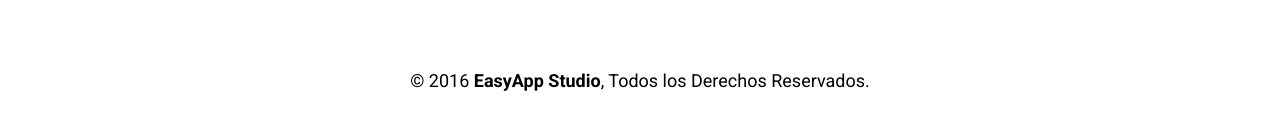
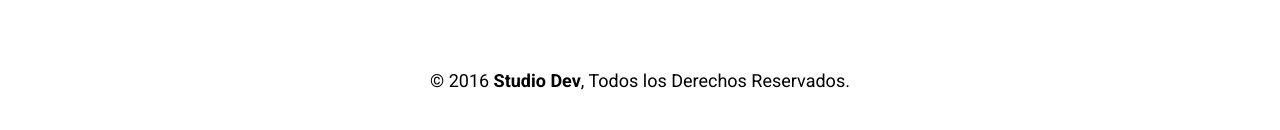
Before and after one commit to Jhonarias13/studiodev, a plain HTML site: page index.html in a window 1280 px wide. Shown: the part 4138-4268 px from the top of the page. Drawn offline with nearby package versions, Linux system fonts and the light colour scheme; files whose address does not match are found by name.

Commit message:
anexo n1

```diff
--- a/index.html
+++ b/index.html
@@ -116,7 +116,7 @@
 	<iframe src="https://www.google.com/maps/embed?pb=!1m18!1m12!1m3!1d1979.5920279761824!2d-73.12033358103525!3d7.104656255894547!2m3!1f0!2f0!3f0!3m2!1i1024!2i768!4f13.1!3m3!1m2!1s0x0000000000000000%3A0x0062af66dc98475b!2sMam%C3%A1Torres+de+Santo+Dominngo!5e0!3m2!1ses!2ses!4v1464587045360" width="100%" height="200" frameborder="0" style="border:0" allowfullscreen></iframe>
 
 	<footer>
-		© 2016 <a href="index.html"><strong>EasyApp Studio</strong></a>, Todos los Derechos Reservados.
+		© 2016 <a href="index.html"><strong>Studio Dev</strong></a>, Todos los Derechos Reservados.
 	</footer>
 </body>
 </html>
```
